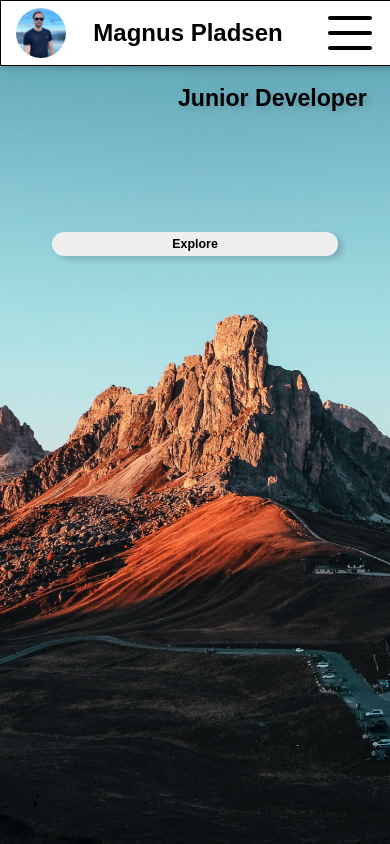
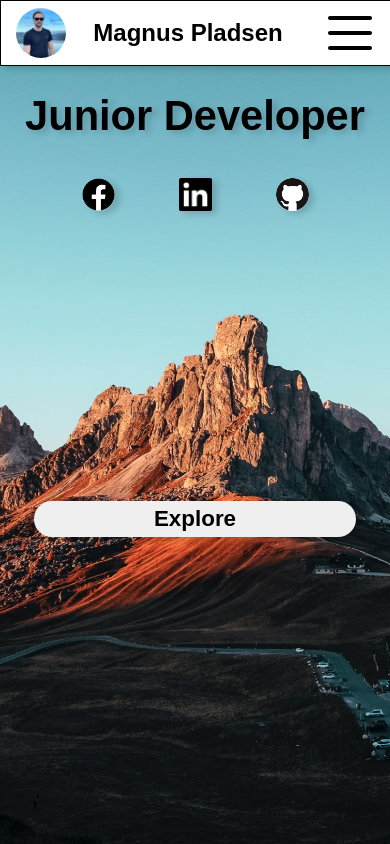
Before and after one commit to MagnusPladsen/Personal-Website-Portfolio, a React (Create React App) app in the folder magnuspladsen/: page / in a window 390 px wide. Built offline with nearby package versions, Linux system fonts and the light colour scheme; a web font is replaced by a local one.

Commit message:
Home screen and navigation is done
Changed the design (again)

```diff
--- a/magnuspladsen/src/App.css
+++ b/magnuspladsen/src/App.css
@@ -4,11 +4,14 @@
 }
 
 
-.App-header h1 {
-    font-weight: 700;
-    font-style: normal;
-    font-size: 2.2em;
-    margin-bottom: -10px;
+
+
+.App-header {
+    text-shadow: 5px 3px 6px #00000029;
+    font-size: 2em;
+    position: absolute;
+    margin-top: 50px;
+    width: 100%;
 }
 
 .App-header h2 {
@@ -20,17 +23,6 @@
 }
 
 
-.App-header {
-    text-shadow: 5px 3px 6px #00000029;
-    flex-direction: column;
-    align-items: center;
-    justify-content: center;
-    font-size: calc(10px + 2vmin);
-    position: absolute;
-    margin-top: 50px;
-    left: 50%;
-    transform: translate(-50%);
-}
 
 
 .btn-explore {
@@ -41,64 +33,46 @@
     padding: 5px 120px;
     border: 0px;
     position: relative;
-    top: 0em;
+    top: 30em;
 }
 
 .btn-explore a {
     color: black;
 }
 
-
+.mobile-icons {
+    display: none;
+}
 
 
 
 /* ---------- @MEDIA ---------- */
 /* MOBILE */
-@media screen and (min-width: 320px) and (max-width: 640px) {
-    .App-header h1 {
-      position: absolute;
-      font-size: 2em;
-      right: 1em;
-      top: -1.5em;
-      display: none;
+@media screen and (max-width: 750px) {
+    .App-header {
+        position: absolute;
+        width: 100%;
     }
     .App-header h2 {
-        position: absolute;
+        position: relative;
         font-size: 1.3em;
-        right: 1em;
-        top: -1.5em;
-      /* display: none; */
+        top: 1em;
     }
-    .App-pb {
-      position: relative;
-      height: 150px;
-      width: 150px;
-      left: 5%;
-      top: -2em;
-      border-radius: 50%;
+    .mobile-facebook {
+        margin-right: 2em;
     }
-    .App-header {
-        top: 70px;
-        width: 100%;
-    }
-    .App-icons {
-        position: absolute;
-        display: inline-flex;
-        top: 8em;
-        right: 12em;
-    }
-    .App-facebook {
-        margin-right: 20px;
-    }
-    .App-linkedin {
-        margin-right: 20px;
+    .mobile-linkedin {
+        margin-right: 2em;
     }
     .btn-explore {
         color: black;
-        margin-top: 9em;
+        font-size: 0.7em;
+        top: 16em;
     }
-    .App-icons .icon {
-        height: 40px;
-        width: 40px;
+    .mobile-icons {
+        position: relative;
+        display: inline-flex;
+        top: 2.5em;
+        margin-left: 0em;
     }
 }
--- a/magnuspladsen/src/App.js
+++ b/magnuspladsen/src/App.js
@@ -6,7 +6,12 @@ function App() {
   return (
     <div className="App">
       <header className="App-header">
-        <h2>Junior Developer</h2>
+      <h2>Junior Developer</h2>
+        <div className="mobile-icons">
+          <a href="https://www.facebook.com/magnus.pladsen/" target="_blank"><div className="mobile-facebook icon facebook"></div></a>
+          <a href="https://www.linkedin.com/in/magnus-pladsen-1a2738226" target="_blank"><div className="mobile-linkedin icon linkedin"></div></a>
+          <a href="https://github.com/MagnusPladsen" target="_blank"><div className="mobile-github icon github"></div></a>
+        </div>
         <Link to="/explore"><button className="btn-explore">Explore</button></Link>
       </header>
     </div>
--- a/magnuspladsen/src/Components/Explore.css
+++ b/magnuspladsen/src/Components/Explore.css
@@ -35,7 +35,7 @@
 
 /* ---------- @MEDIA ---------- */
 /* MOBILE */
-@media screen and (min-width: 320px) and (max-width: 640px) {
+@media screen and (max-width: 750px) {
   .Explore-header h1 {
     font-size: 2.5em;
     margin-bottom: 0;
--- a/magnuspladsen/src/Components/Navbar.css
+++ b/magnuspladsen/src/Components/Navbar.css
@@ -2,9 +2,6 @@
   text-align: center;
   position: relative;
 }
-
-
-
 
 .desktop-header {
   text-shadow: 5px 3px 6px #00000029;
@@ -42,9 +39,6 @@
   top: 0.5em;
 }
 
-
-
-
 .desktop-icons {
   position: absolute;
   display: inline-flex;
@@ -66,9 +60,6 @@
   margin-right: 2em;
 }
 
-
-
-
 .desktop-menu-icon {
   position: absolute;
   height: 75px;
@@ -77,15 +68,36 @@
   top: 0.5em;
 }
 
-
-
 .mobile-nav {
   display: none;
 }
 
+.show-dropdown {
+  display: inline-flex;
+}
+
+.hide-dropdown {
+  display: none;
+}
+
+#drop-down {
+  font-weight: 700;
+  font-size: 0.8em;
+  text-align: left;
+  position: absolute;
+  top: 0.7em;
+  right: 4em;
+  padding: 1em 1em 1em 1em;
+  list-style-type: none;
+}
+
+#drop-down li {
+  margin-right: 0.5em;
+}
+
 /* ---------- @MEDIA ---------- */
 /* MOBILE */
-@media screen and (min-width: 320px) and (max-width: 750px) {
+@media screen and (max-width: 750px) {
     .mobile-nav ul {
         display: flex;
         align-items: center;
@@ -109,12 +121,6 @@
     }
     .mobile-nav {
         display: flex;
-    }
-    .show-dropdown {
-        display: block;
-    }
-    .hide-dropdown {
-        display: none;
     }
     .menu-icon {
         background-image: url(../Images/menu-50.png);
--- a/magnuspladsen/src/Components/Navbar.js
+++ b/magnuspladsen/src/Components/Navbar.js
@@ -30,7 +30,15 @@ class Navbar extends React.Component {
                             <a href="https://www.linkedin.com/in/magnus-pladsen-1a2738226" target="_blank"><div className="desktop-linkedin icon linkedin"></div></a>
                             <a href="https://github.com/MagnusPladsen" target="_blank"><div className="desktop-github icon github"></div></a>
                         </div>
-                        <img src={menuIcon} alt="Hamburger menu" className="desktop-menu-icon {dropDown}" />
+                        <a href="javascript:void(0);" className="menu-icon" onClick={this.toggleDropDown}><img src={menuIcon} alt="Hamburger menu" className="desktop-menu-icon" /></a>
+                        <div className={dropDown} id="drop-down">
+                            <Link to="/"><li>Home</li></Link>
+                            <Link to="/explore"><li>Explore</li></Link>
+                            <Link to="/under_development"><li>Portfolio</li></Link>
+                            <Link to="/under_development"><li>About</li></Link>
+                            <Link to="/under_development"><li>Contact</li></Link>
+                            <Link to="/under_development"><li>CV</li></Link>
+                        </div>
                     </header>
                 </nav>
                 <nav className="mobile-nav">
@@ -40,7 +48,7 @@ class Navbar extends React.Component {
                         <a href="javascript:void(0);" className="menu-icon" onClick={this.toggleDropDown}></a>
                         <div className={dropDown} id="drop-down">
                             <Link to="/"><li>Home</li></Link>
-                            <Link to="/explore"><li>desktop</li></Link>
+                            <Link to="/explore"><li>Explore</li></Link>
                             <Link to="/under_development"><li>Portfolio</li></Link>
                             <Link to="/under_development"><li>About</li></Link>
                             <Link to="/under_development"><li>Contact</li></Link>
--- a/magnuspladsen/src/Components/UnderDevelopment.css
+++ b/magnuspladsen/src/Components/UnderDevelopment.css
@@ -75,7 +75,7 @@
 
 /* ---------- @MEDIA ---------- */
 /* MOBILE */
-@media screen and (min-width: 320px) and (max-width: 640px) {
+@media screen and (max-width: 750px) {
     .UnderDev-header h1 {
         position: absolute;
         font-size: 2em;
```
Lines whose indentation alone changed are shown as unchanged.
